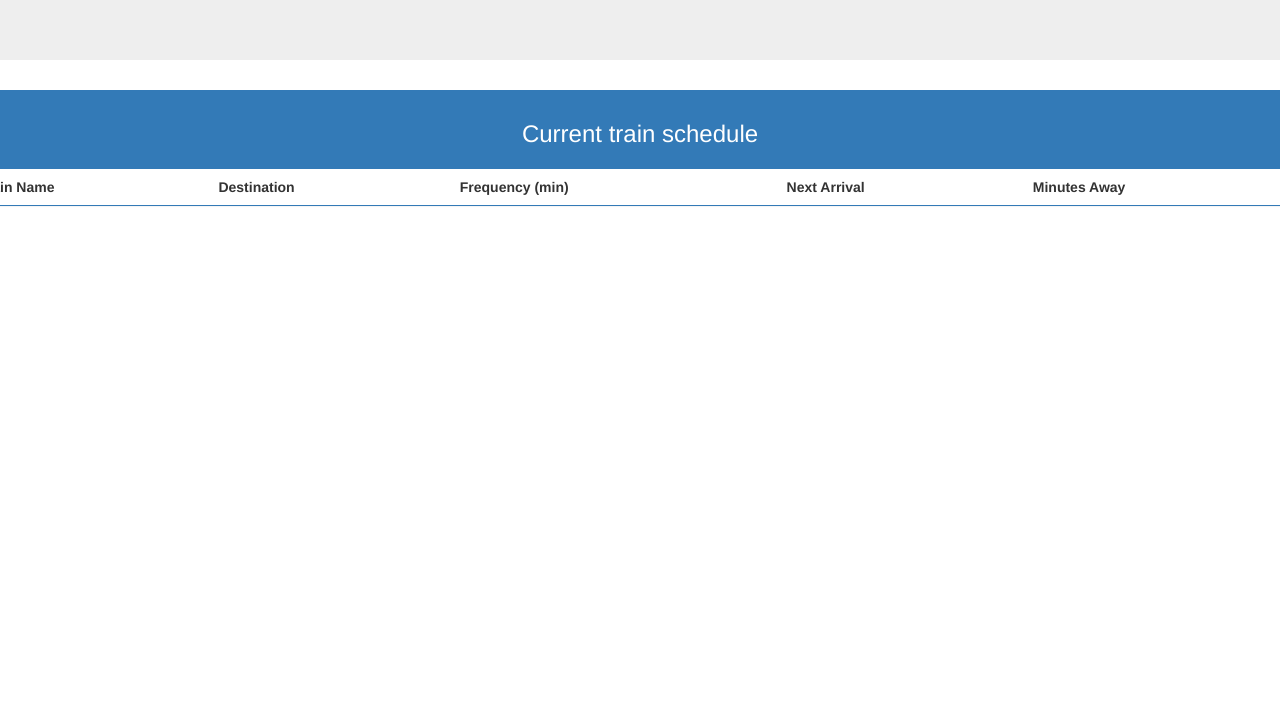
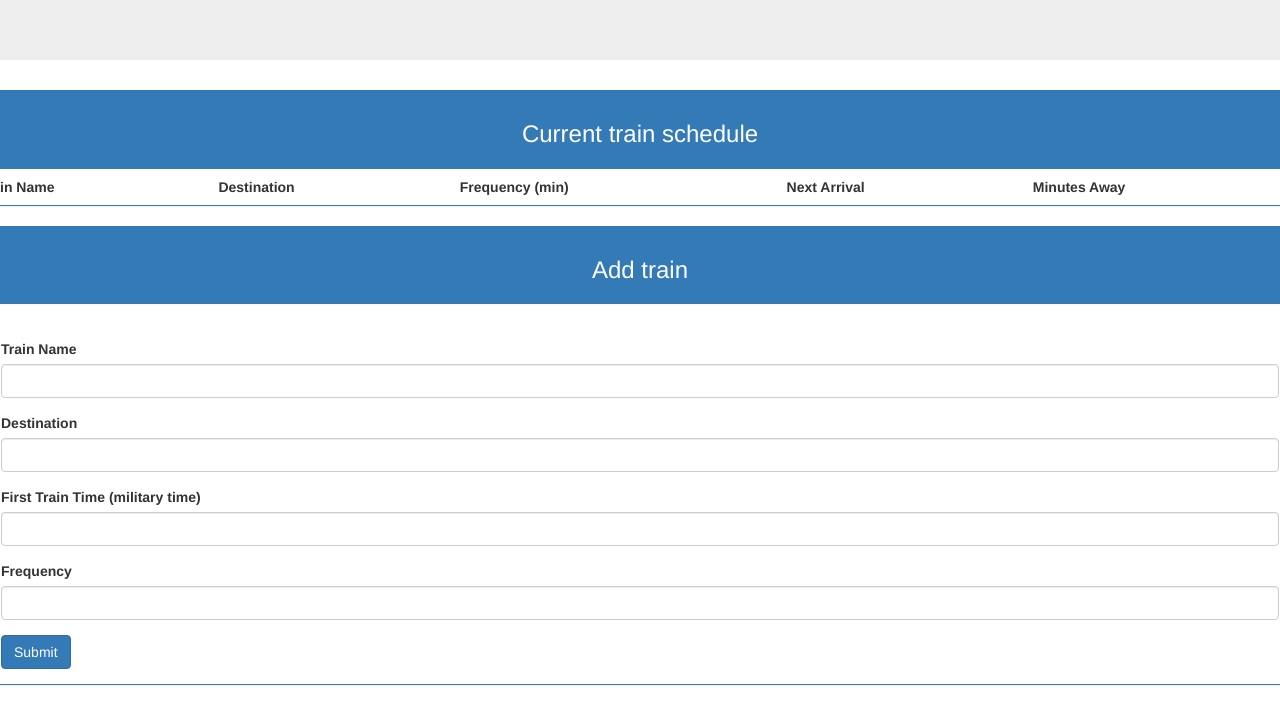
Before and after one commit to edarst/Train-Tracker, a plain HTML site: page index.html in a window 1280 px wide. Shown: the part 180-885 px from the top of the page. Before the commit the page ends 800 px from the top, so only its background shows below. Drawn offline with nearby package versions, Linux system fonts and the light colour scheme.

Commit message:
added panel for submitting train time

```diff
--- a/index.html
+++ b/index.html
@@ -17,6 +17,8 @@
   };
   firebase.initializeApp(config);
 </script>
+<!-- Linked in the app.js file -->
+<script type="text/javascript" src="assets/app.js"></script>
 <!-- 	Adding in JQuery -->
 <script
 src="https://code.jquery.com/jquery-3.2.1.js"
@@ -49,5 +51,31 @@ crossorigin="anonymous"></script>
 				</div>
 			</div>
 			<div class="row">
+				<div class="panel panel-primary">
+					<div class="panel-heading text-center">
+						<h3>Add train</h3>
+					</div>
+					<div class="panel-body">
+						<form>
+							<br>
+							<div class="form-group">
+								<label for="employee-name">Train Name</label>
+								<input class="form-control" id="employee-name" type="text">
+							</div>
+							<div class="form-group">
+								<label for="employee-role">Destination</label>
+								<input class="form-control" id="employee-role" type="text">
+							</div>
+							<div class="form-group">
+								<label for="start-date">First Train Time (military time)</label>
+								<input class="form-control" id="start-date" type="number">
+							</div>
+							<div class="form-group">
+								<label for="monthly-rate">Frequency</label>
+								<input class="form-control" id="monthly-rate" type="number">
+							</div>
+							<button class="btn btn-primary" id="employee-submit">Submit</button>
+							<br>
+						</form>
 					</body>
 					</html>
```
Lines whose indentation alone changed are shown as unchanged.
